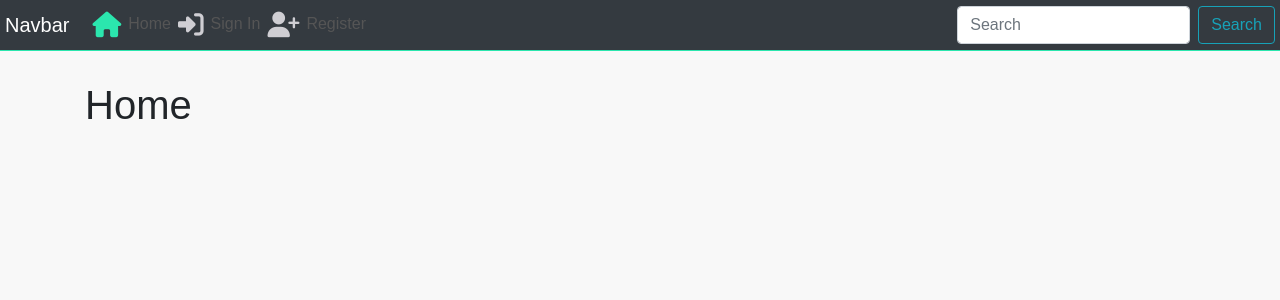
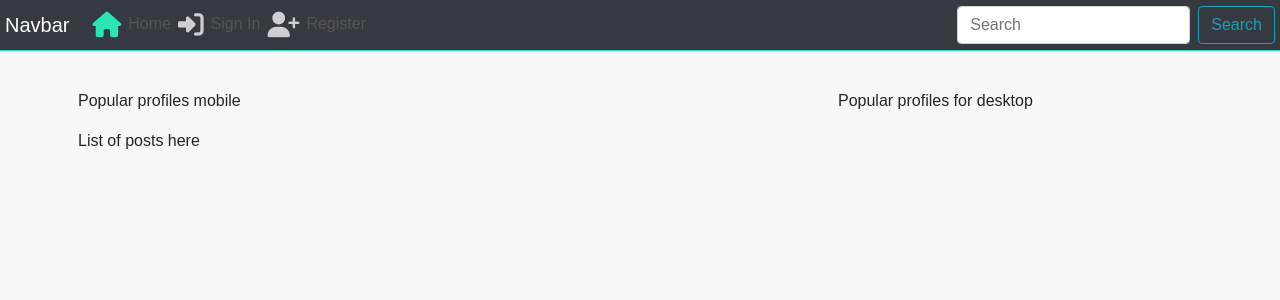
Before and after one commit to AJMCoder/Kinnect_Social, a React (Create React App) app: page / in a window 1280 px wide. Shown: the top 300 px of the page. Built offline with nearby package versions, Linux system fonts and the light colour scheme; no server answers; a web font is replaced by a local one.

Commit message:
Setup the PostsPage and add styling ready for the function to be added, to see functionality as its being tested/created.

```diff
--- a/src/App.js
+++ b/src/App.js
@@ -7,11 +7,14 @@
 import SignInForm from './pages/auth/SignInForm';
 import PostCreateForm from "./pages/posts/PostCreateForm";
 import PostPage from "./pages/posts/PostPage";
-
-
+import PostsPage from "./pages/posts/PostsPage";
+import { useCurrentUser } from "./contexts/CurrentUserContext";
 
 
 function App() {
+
+  const currentUser = useCurrentUser();
+  const profile_id = currentUser?.profile_id || "";
 
 
   return (
@@ -20,7 +23,9 @@
           <NavBar />
           <Container className={styles.Main}>
             <Switch>
-              <Route exact path="/" render={() => <h1>Home</h1>} />
+              <Route exact path="/" render={() => <PostsPage message="No results could be found. Adjust the search parameters." />} />
+              <Route exact path="/feed" render={() => <PostsPage message="No results could be found. Adjust the search parameters or follow an account." filter={`owner__followed__owner__profile=${profile_id}&`} />} />
+              <Route exact path="/liked" render={() => <PostsPage message="No results could be found. Adjust the search parameters or like a post." filter={`likes__owner__profile=${profile_id}&ordering=-likes__created_at&`} />} />
               <Route exact path="/signin" render={() => <SignInForm />} />
               <Route exact path="/register" render={() => <Registration />} />
               <Route exact path="/posts/create" render={() => <PostCreateForm />} />
--- /dev/null
+++ b/src/pages/posts/PostsPage.js
@@ -0,0 +1,26 @@
+import React from "react";
+
+import Form from "react-bootstrap/Form";
+import Col from "react-bootstrap/Col";
+import Row from "react-bootstrap/Row";
+import Container from "react-bootstrap/Container";
+
+import appStyles from "../../App.module.css";
+import styles from "../../styles/PostsPage.module.css";
+
+function PostsPage() {
+
+  return (
+    <Row className="h-100">
+      <Col className="py-2 p-0 p-lg-2" lg={8}>
+        <p>Popular profiles mobile</p>
+        <p>List of posts here</p>
+      </Col>
+      <Col md={4} className="d-none d-lg-block p-0 p-lg-2">
+        <p>Popular profiles for desktop</p>
+      </Col>
+    </Row>
+  );
+}
+
+export default PostsPage;
--- /dev/null
+++ b/src/styles/PostsPage.module.css
@@ -0,0 +1,18 @@
+.SearchBar input {
+    border-radius: 20px;
+    color: #242a3d;
+    padding-left: 40px;
+    margin-bottom: 16px;
+  }
+
+  .SearchIcon {
+    position: absolute;
+    font-size: 1.2rem;
+    padding: 9px;
+    padding-left: 15px;
+  }
+
+  .SearchIcon:hover {
+    cursor: default;
+    color: #cfced3;
+  }
```
Also changed, not shown: src/assets/no-results.png (added).
